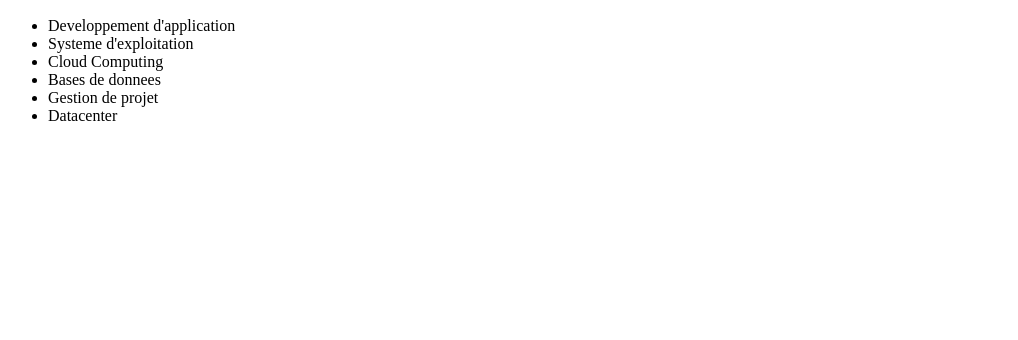
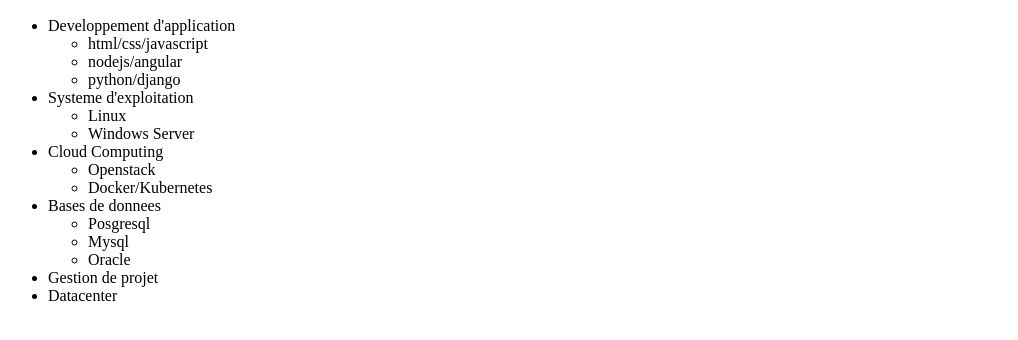
Before and after one commit to karalyh/karalyh.github.io, a plain HTML site: page index.html in a window 1280 px wide. Shown: the part 200-540 px from the top of the page, without its empty margins (0-1018 px from the left). Drawn offline with Linux system fonts and the light colour scheme.

Commit message:
ajout domaines

```diff
--- a/index.html
+++ b/index.html
@@ -8,10 +8,34 @@
 		<img src="images/logo_experts.png" alt="logo experts" width="300"/>
 
 		<ul>
-			<li> Developpement  d'application</li>
-			<li> Systeme d'exploitation </li>
-			<li> Cloud Computing </li>
-			<li> Bases de donnees </li>
+			<li> Developpement  d'application
+				<ul>
+					<li>html/css/javascript</li>
+					<li>nodejs/angular</li>
+					<li>python/django</li>
+				</ul>
+			</li>
+
+			<li> Systeme d'exploitation
+				<ul>
+					<li>Linux</li>
+					<li>Windows Server</li>
+				</ul>
+			</li>
+			<li> Cloud Computing
+				<ul>
+					<li>Openstack</li>
+					<li>Docker/Kubernetes</li>
+				</ul>
+			</li>
+			<li> Bases de donnees
+				<ul>
+					<li>Posgresql</li>
+					<li>Mysql</li>
+					<li>Oracle</li>
+
+				</ul>
+			</li>
 			<li> Gestion de projet </li>
 			<li> Datacenter </li>
 		</ul>
```
